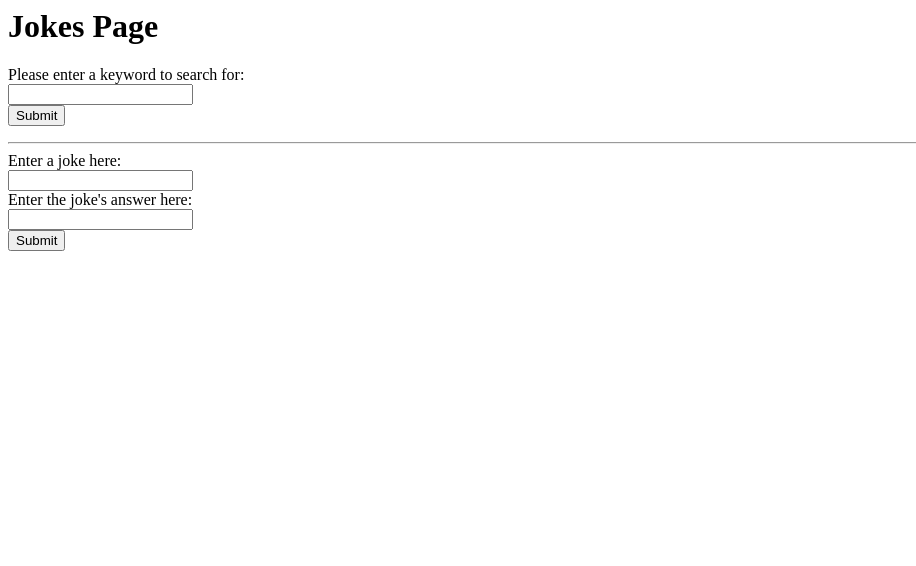
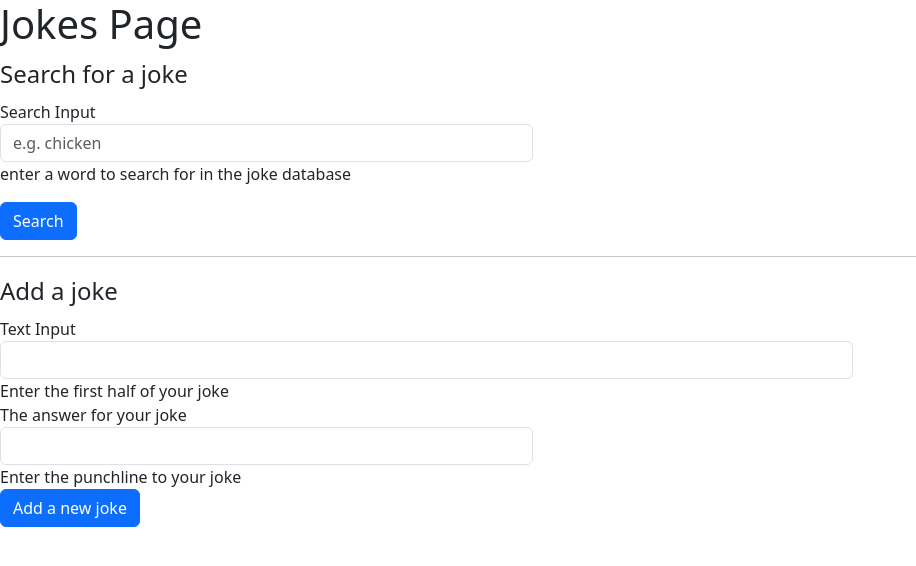
Before and after one commit to angel-vlzqz/Information-Security-I, a PHP site: page / in a window 1280 px wide. Shown: the top 566 px of the page, without its empty margins (0-916 px from the left). Run offline with PHP 8.4, Linux system fonts and the light colour scheme.

Commit message:
add styling to input and submit buttons in index.php through bootstrap

```diff
--- a/secureweb/index.php
+++ b/secureweb/index.php
@@ -1,5 +1,7 @@
 <html>
     <head>
+        <link href="https://cdn.jsdelivr.net/npm/bootstrap@5.3.2/dist/css/bootstrap.min.css" rel="stylesheet" integrity="sha384-T3c6CoIi6uLrA9TneNEoa7RxnatzjcDSCmG1MXxSR1GAsXEV/Dwwykc2MPK8M2HN" crossorigin="anonymous">
+        <script src="https://cdn.jsdelivr.net/npm/bootstrap@5.3.2/dist/js/bootstrap.bundle.min.js" integrity="sha384-C6RzsynM9kWDrMNeT87bh95OGNyZPhcTNXj1NW7RuBCsyN/o0jlpcV8Qyq46cDfL" crossorigin="anonymous"></script>
     </head>
     <body>
         <h1>Jokes Page</h1>
@@ -8,22 +10,70 @@
         // include "search_all_jokes.php";
         ?>
 
-        <form action="search_keyword.php">
-            Please enter a keyword to search for:<br>
-            <input type="text" name="keyword"><br>
-            <input type="submit" value="Submit">
+        <form class="form-horizontal" action="search_keyword.php">
+        <fieldset>
+
+        <!-- Form Name -->
+        <legend>Search for a joke</legend>
+
+        <!-- Search input-->
+        <div class="form-group">
+            <label class="col-md-4 control-label" for="keyword">Search Input</label>
+            <div class="col-md-5">
+                <input id="keyword" name="keyword" type="search" placeholder="e.g. chicken" class="form-control input-md" required="">
+                <p class="help-block">enter a word to search for in the joke database</p>
+            </div>
+        </div>
+
+        <!-- Button -->
+        <div class="form-group">
+            <label class="col-md-4 control-label" for="submit"></label>
+            <div class="col-md-4">
+                <button id="submit" name="submit" class="btn btn-primary">Search</button>
+            </div>
+        </div>
+
+        </fieldset>
         </form>
 
         <hr>
 
-        <form action="add_joke.php">
-            Enter a joke here:<br>
-            <input type="text" name="newjoke"><br>
 
-            Enter the joke's answer here:<br>
-            <input type="text" name="newanswer"><br>
-            <input type="submit" value="Submit">
-        </form>
+        <form class="form-horizontal" action="add_joke.php">
+<fieldset>
+
+<!-- Form Name -->
+<legend>Add a joke</legend>
+
+<!-- Text input-->
+<div class="form-group">
+  <label class="col-md-4 control-label" for="newjoke">Text Input</label>
+  <div class="col-md-8">
+  <input id="newjoke" name="newjoke" type="text" placeholder="" class="form-control input-md">
+  <span class="help-block">Enter the first half of your joke</span>
+  </div>
+</div>
+
+<!-- Text input-->
+<div class="form-group">
+  <label class="col-md-4 control-label" for="newanswer">The answer for your joke</label>
+  <div class="col-md-5">
+  <input id="newanswer" name="newanswer" type="text" placeholder="" class="form-control input-md">
+  <span class="help-block">Enter the punchline to your joke</span>
+  </div>
+</div>
+
+<!-- Button -->
+<div class="form-group">
+  <label class="col-md-4 control-label" for="submit"></label>
+  <div class="col-md-4">
+    <button id="submit" name="submit" class="btn btn-primary">Add a new joke</button>
+  </div>
+</div>
+
+</fieldset>
+</form>
+
 
 
         <?php
```
